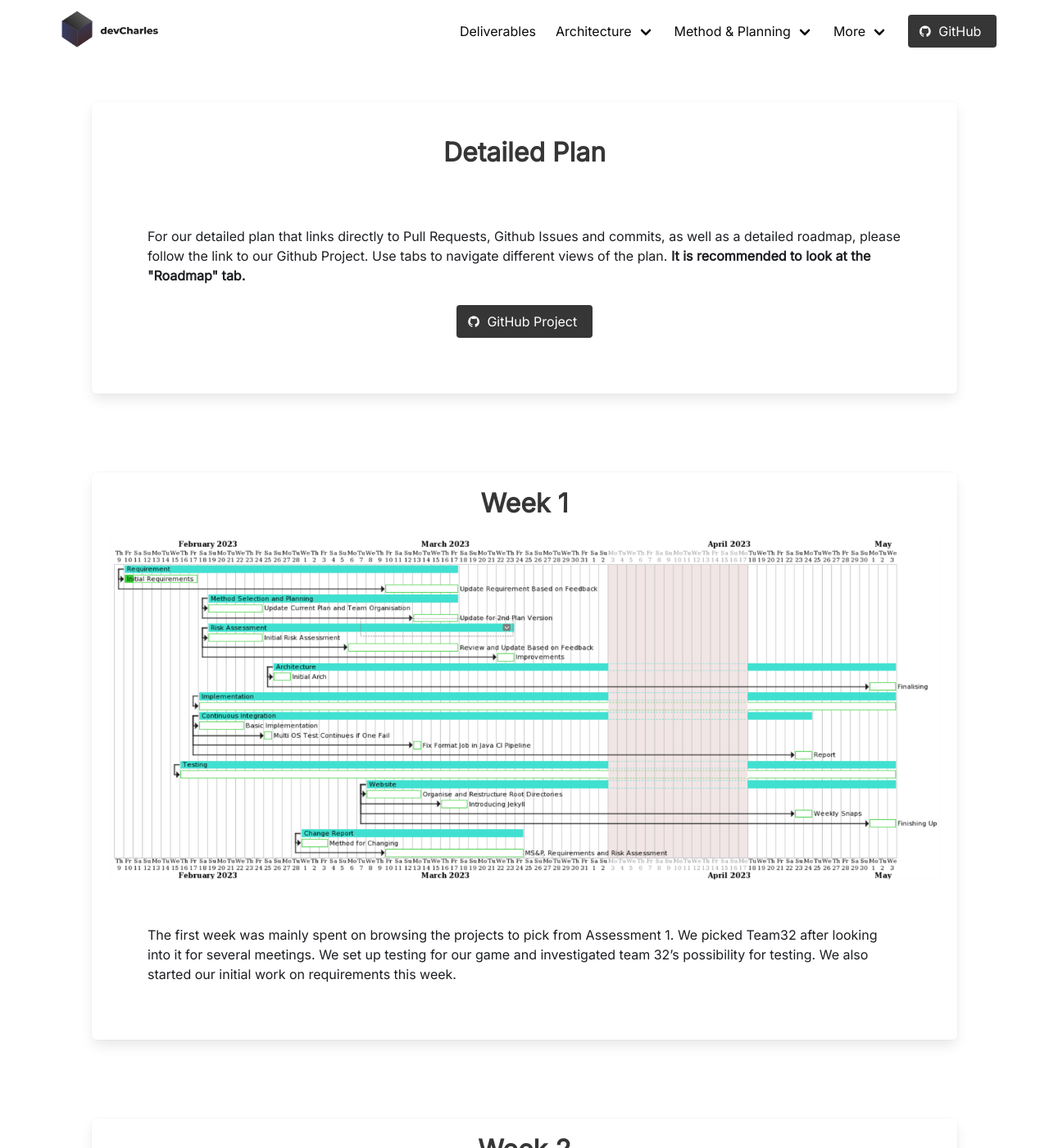
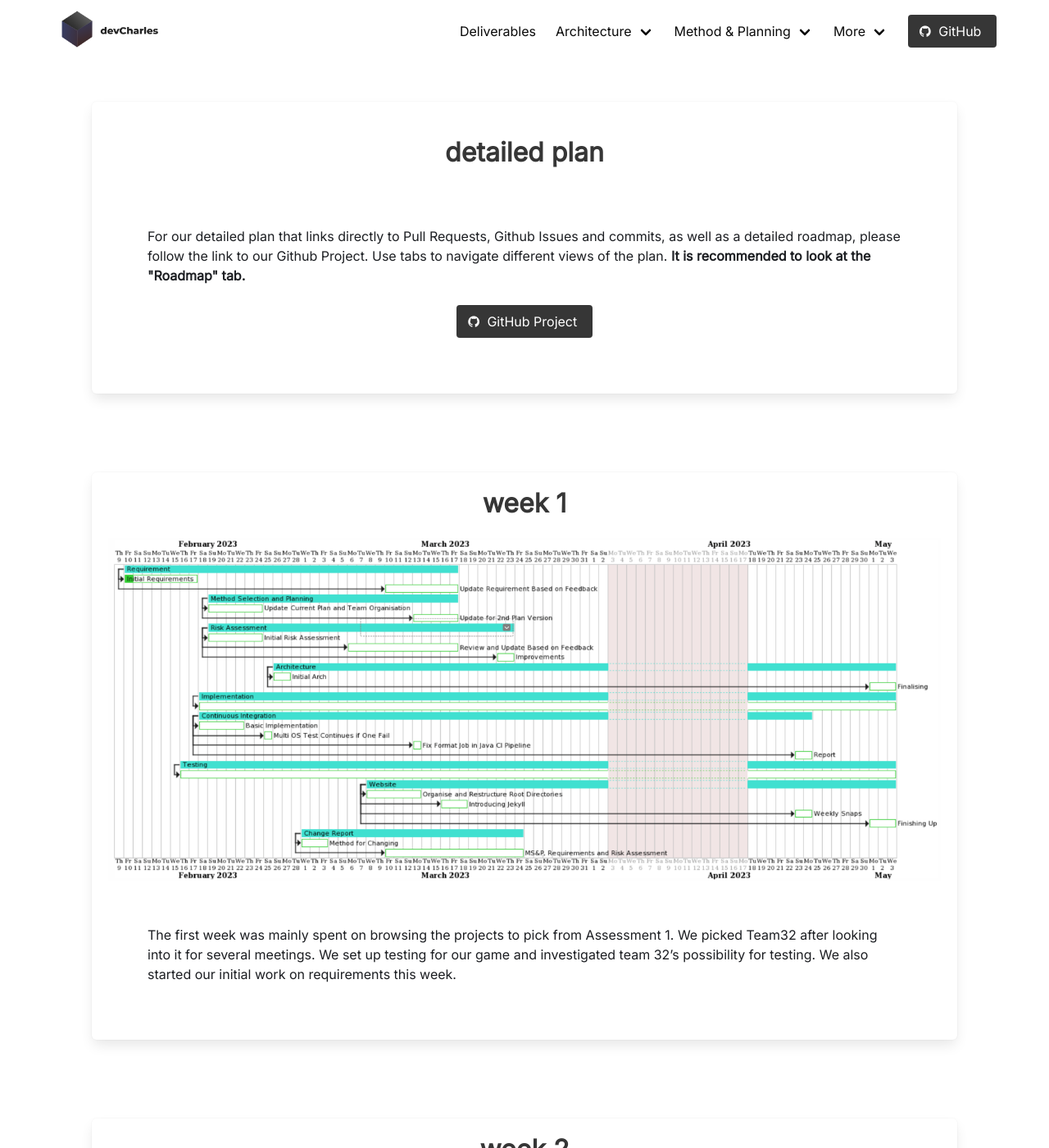
Before and after one commit to dislocated-su/team32-website, a Jekyll site: the page built from gantt.html, in a window 1280 px wide and 1400 px high. Shown: the whole window at 82% size. Built offline with Jekyll 4.4.1, drawn with Linux system fonts in a browser that asks for light colours; nearby versions of some CDN libraries; some of the changed text lies outside the part shown.

Commit message:
convert to lowercase

```diff
--- a/gantt.html
+++ b/gantt.html
@@ -34,7 +34,7 @@ gantts:
 <div class="section">
   <div class="box">
     <br>
-    <h1 class="title has-text-centered">Detailed Plan</h1>
+    <h1 class="title has-text-centered">detailed plan</h1>
     <div class="section">
       <p class="content">
         For our detailed plan that links directly to Pull Requests, Github Issues and commits, as well as a detailed roadmap, please follow the link to our Github Project.
@@ -55,7 +55,7 @@ gantts:
 <div class="section">
   <div class="box">
     <div class="has-text-centered">
-      <h1 class="title">Week {{ forloop.index }}</h1>
+      <h1 class="title">week {{ forloop.index }}</h1>
       <img src="assets/images/gantt/{{chart.img}}" alt="Week {{ forloop.index }} gantt chart">
     </div>
     <div class="section">
```
